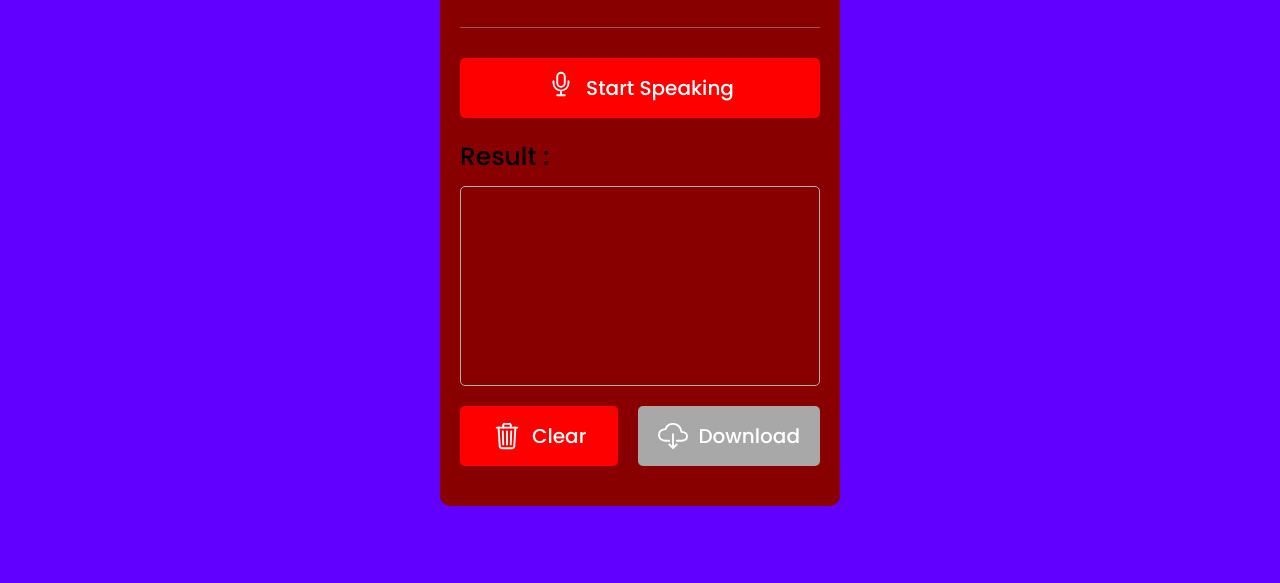
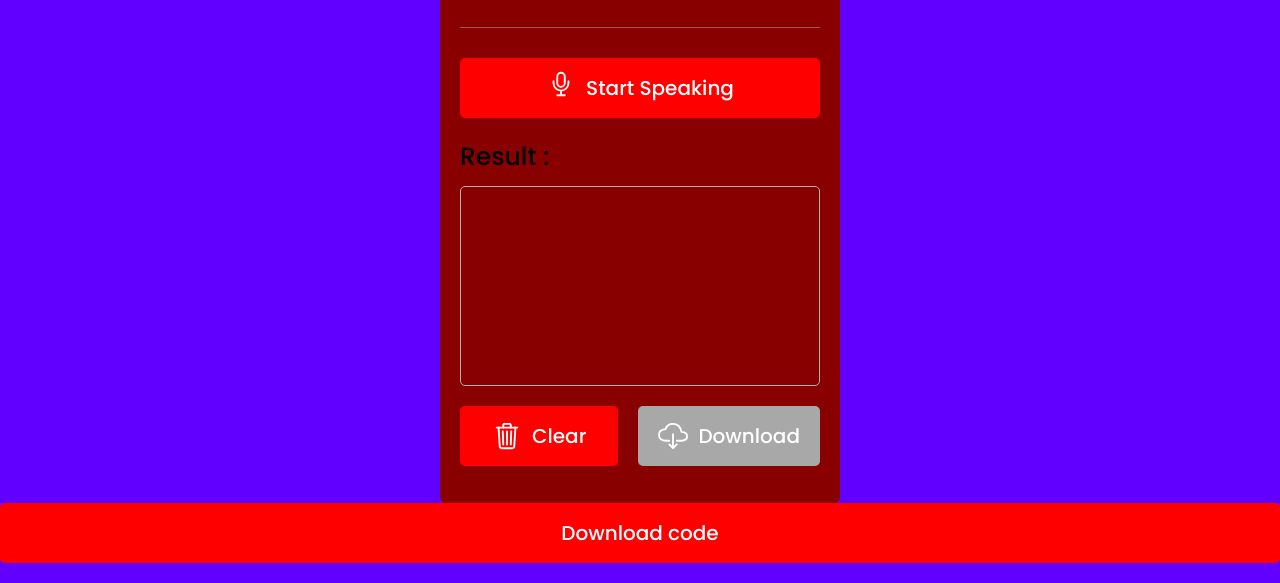
Before and after one commit to abdujalil-sobirov-fronted/audio-text_and_text-audio_covetor, a plain HTML site: page index.html in a window 1280 px wide. Shown: the part 217-800 px from the top of the page. Drawn offline with nearby package versions, Linux system fonts and the light colour scheme.

Commit message:
initial commit

```diff
--- a/css/style.css
+++ b/css/style.css
@@ -115,3 +115,9 @@ body {
   display: flex;
   gap: 20px;
 }
+
+a {
+  text-decoration: none;
+  position: absolute;
+  top: 90%;
+}
--- a/index.html
+++ b/index.html
@@ -43,6 +43,7 @@
         </button>
       </div>
     </div>
+    <a href="https://github.com/abdujalil-sobirov-fronted/audio-text_and_text-audio_covetor/" target="_blank" class="btn" id="btn_down">Download code</a>
 
     <!-- IONICONS -->
     <script
--- a/js/script.js
+++ b/js/script.js
@@ -108,3 +108,8 @@ downloadBtn.addEventListener("click",() => {
   result.innerHTML = "";
   downloadBtn.disabled = true;
 });
+
+const btn_down = document.getElementById("btn_down");
+btn_down.addEventListener("click",() => {
+
+})
```
